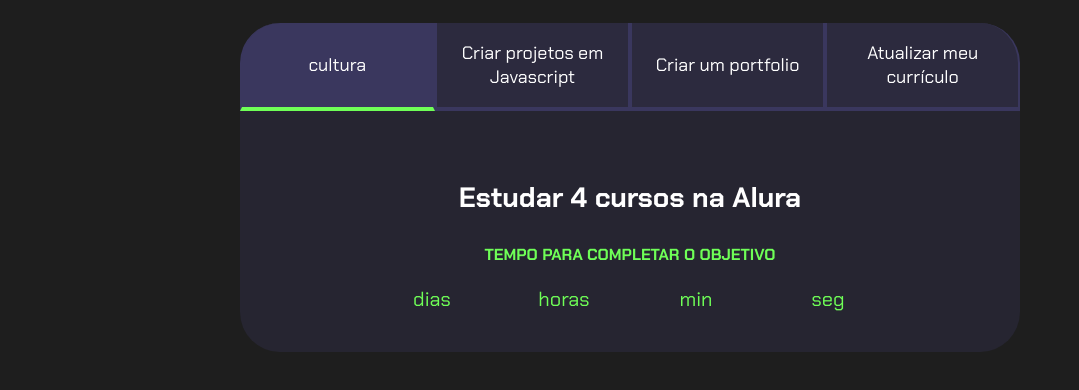
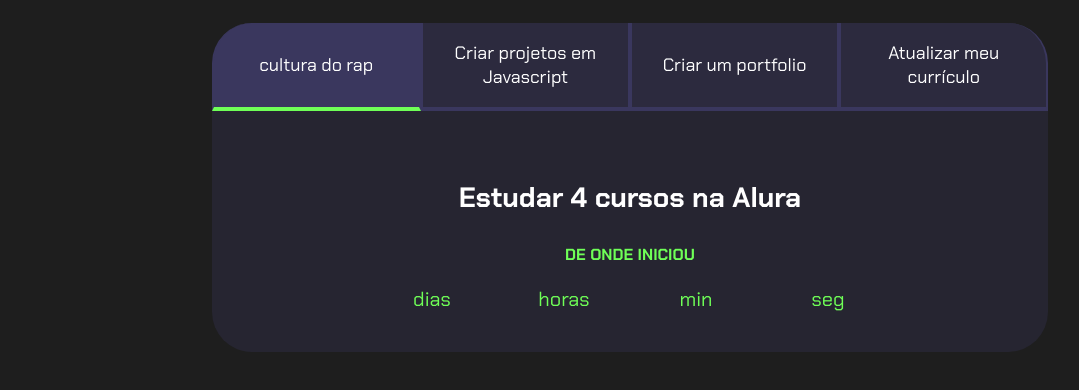
Before and after one commit to rumin280420067/fumin, a plain HTML site: page index.html in a window 1280 px wide. Shown: the part 80-470 px from the top of the page, without its empty margins (10-1089 px from the left). Drawn offline with Linux system fonts and the light colour scheme; a script that the page names is missing.

Commit message:
566848rere

```diff
--- a/index.html
+++ b/index.html
@@ -13,7 +13,7 @@
         <h2 class="titulo-principal">Meus objetivos do ano<span>_</span></h2>
         <div class="conteudo">
             <div class="botoes">
-                <button class="botao ativo">cultura</button>
+                <button class="botao ativo">cultura do rap</button>
                 <button class="botao">Criar projetos em Javascript</button>
                 <button class="botao">Criar um portfolio</button>
                 <button class="botao">Atualizar meu currículo</button>
@@ -21,7 +21,7 @@
             <div class="abas-textos">
                 <div class="aba-conteudo ativo">
                     <h3 class="aba-conteudo-titulo-principal">Estudar 4 cursos na Alura</h3>
-                    <h4 class="aba-conteudo-titulo-secundario">Tempo para completar o objetivo</h4>
+                    <h4 class="aba-conteudo-titulo-secundario">de onde iniciou</h4>
                     <div class="contador">
                         <div class="contador-digito">
                             <p class="contador-digito-numero" id="dias0"></p>
```
